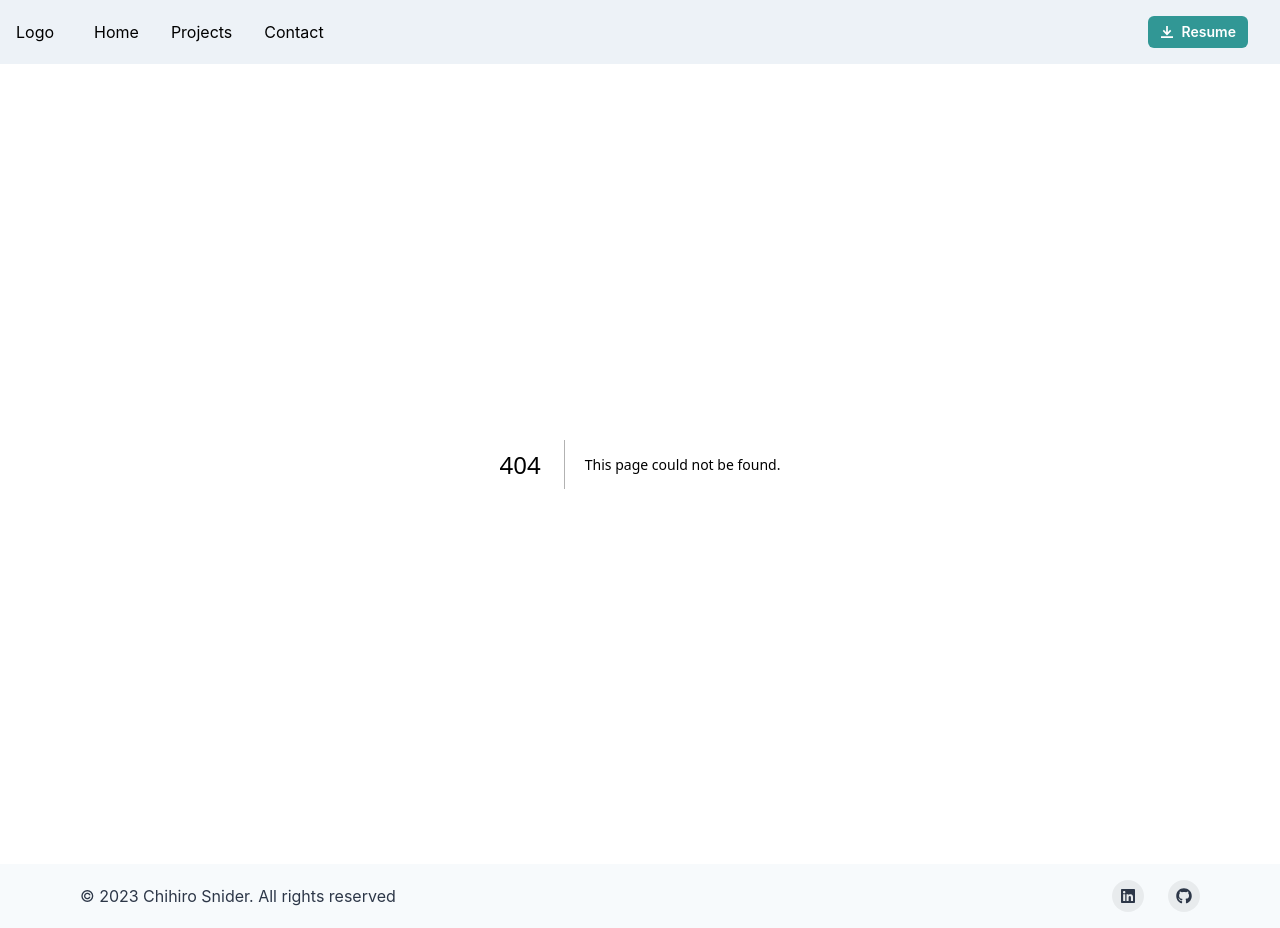
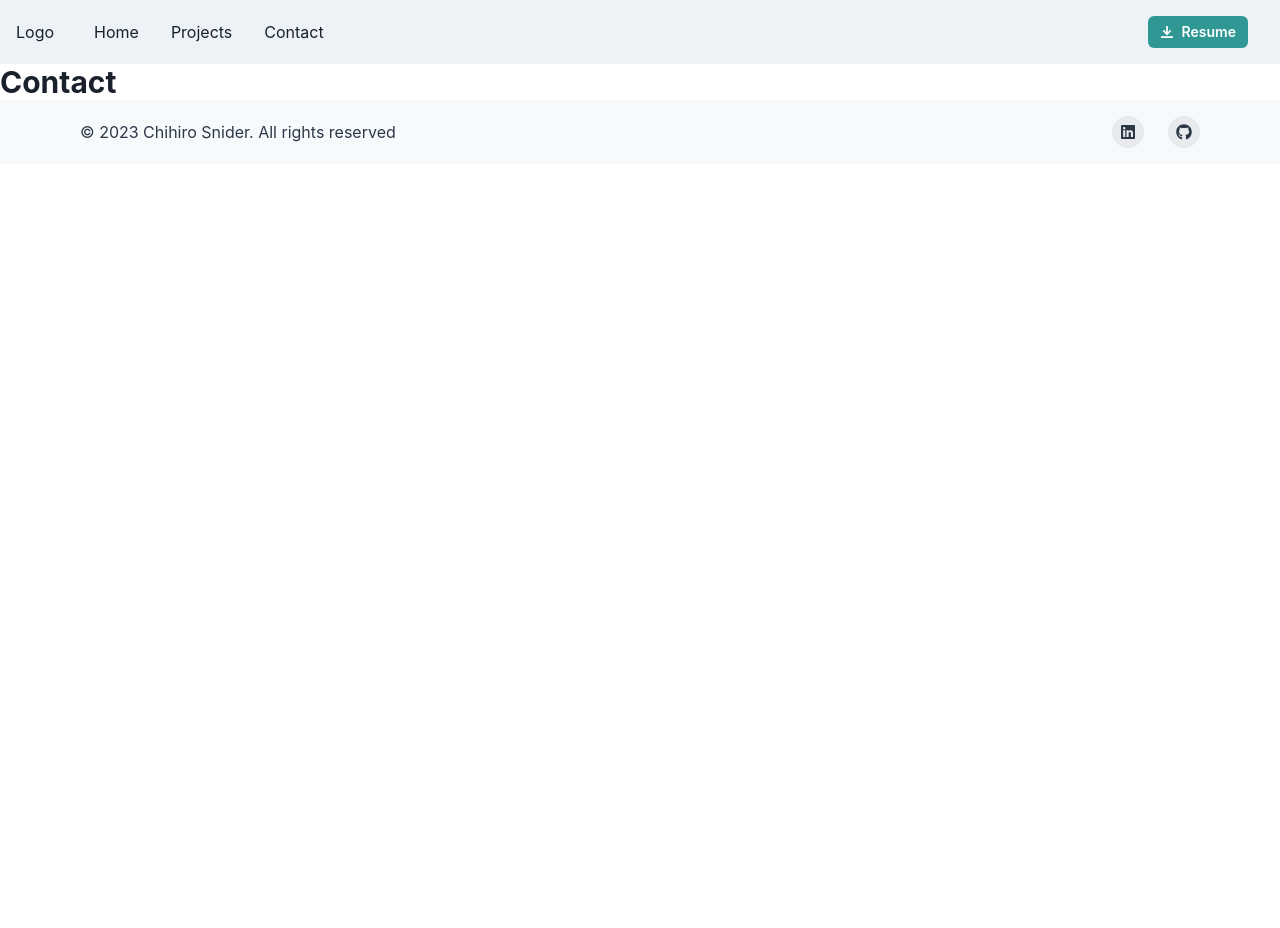
Before and after one commit to cheesehero112/chihiro.snider.io, a Next.js app: page /Contact in a window 1280 px wide. Before the commit this address had no page. After the commit the page ends 800 px from the top, so only its background shows below. Built offline with nearby package versions, Linux system fonts and the light colour scheme.

Commit message:
added contact pages and projects

```diff
--- /dev/null
+++ b/src/pages/Contact.tsx
@@ -0,0 +1,10 @@
+import { Heading, Box } from '@chakra-ui/react';
+
+export default function Contact() {
+  return (
+    <>
+      <Heading size='lg'>Contact</Heading>
+      <Box></Box>
+    </>
+  );
+}
```
Also changed, not shown: src/pages/Project.tsx (added, +11 -0 lines).
